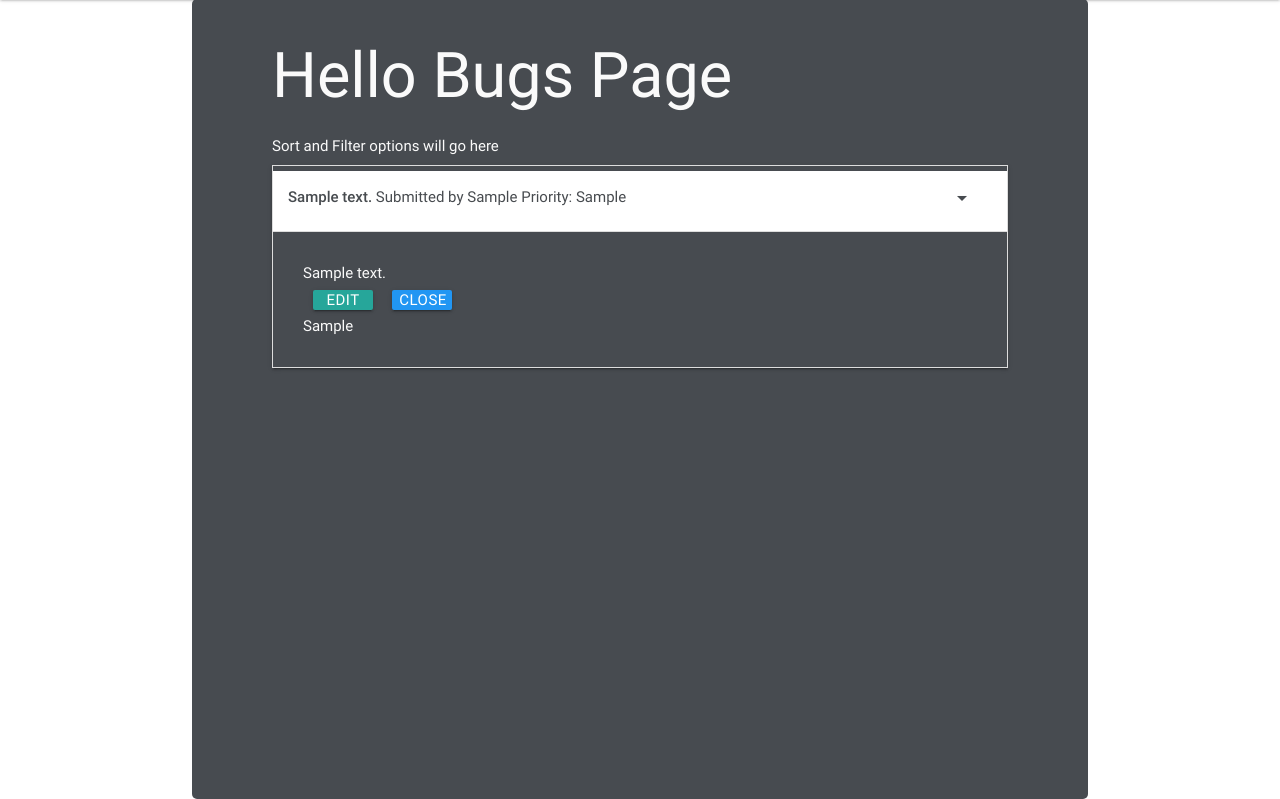
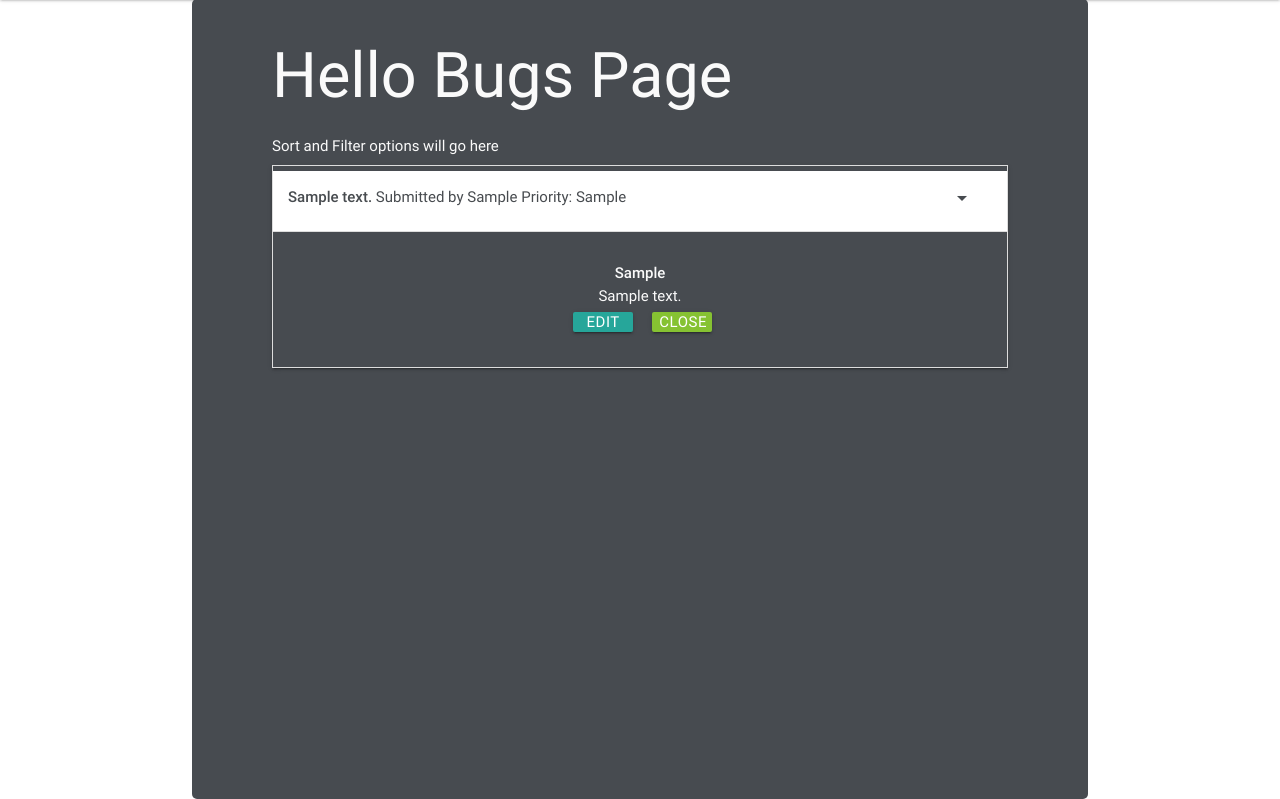
Before and after one commit to geminerald/bugzap, a Flask app: page / in a window 1280 px wide, after a click that opens the changed part. Shown: the part 65-864 px from the top of the page. Run offline with Flask 2, Linux system fonts and the light colour scheme; a database or web service that is not in the repository returns one stand-in record (values such as "Sample title"); some libraries are stand-ins or nearby versions.

Commit message:
styled collapsible body to better space out

```diff
--- a/static/css/style.css
+++ b/static/css/style.css
@@ -43,3 +43,14 @@ nav{
 .btn{
     margin-left:10px;
 }
+
+.close{
+    background-color: #86c232;
+}
+
+.collapsible-body{
+    display: flex;
+    flex-direction: column;
+    justify-content: space-evenly;
+    align-items: center;
+}
--- a/templates/bugs.html
+++ b/templates/bugs.html
@@ -14,14 +14,14 @@
 			</div>
 		</div>
 		<div class="collapsible-body">
+            <div class="bug-category"><strong>{{bug.bug_category}}</strong></div>
 			<div class="bug-description">{{bug.bug_description}}</div>
 			<div class="bug-buttons">
 				<a href="{{url_for('edit_bug', bug_id = bug._id)}}"
-					class="waves-effect waves-light btn btn-small"><i class="material-icons right"></i>Edit</a>
+					class="waves-effect waves-light btn btn-small edit"><i class="material-icons right"></i>Edit</a>
 				<a href="{{url_for('delete_bug', bug_id = bug._id)}}"
-					class="waves-effect waves-light btn btn-small blue"><i class="material-icons right"></i>Close</a>
+					class="waves-effect waves-light btn btn-small close"><i class="material-icons right"></i>Close</a>
 			</div>
-			<div class="collapsible-footer"><span>{{bug.bug_category}}</span></div>
 		</div>
 	</li>
 	{% endfor %}
```
